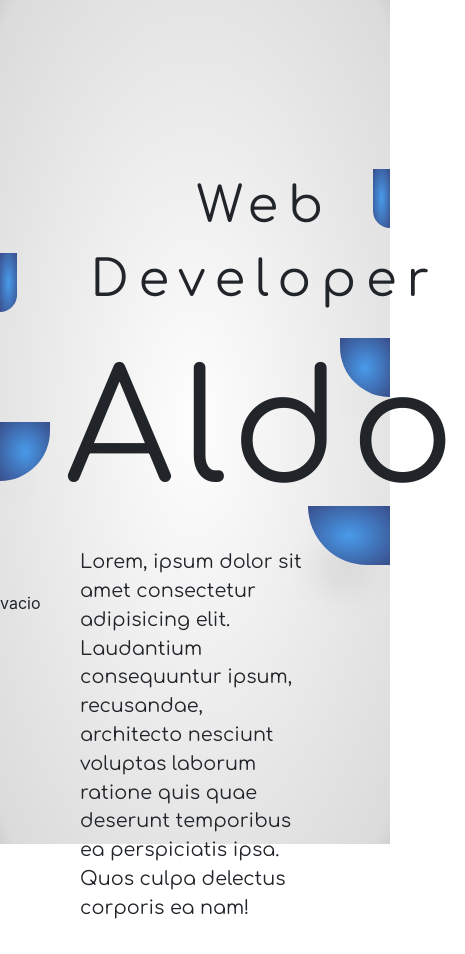
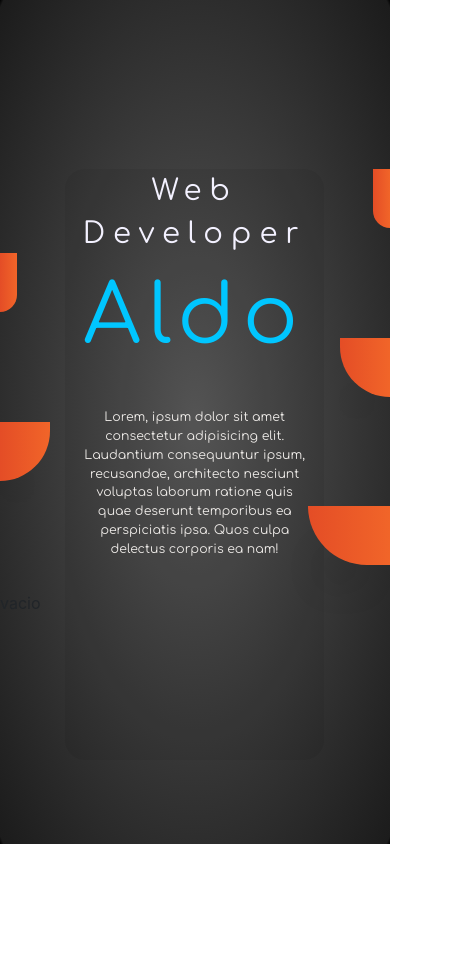
Before and after one commit to aldoj03/personal_website, a plain HTML site: page index.html in a window 390 px wide. Both pictures are taken after a click on the element 381 px from the left and 198 px from the top of the page. Shown: the whole page, 465 px wide, since content can reach past the window. After the commit the page ends 844 px from the top, so only its background shows below. Drawn offline with nearby package versions, Linux system fonts and the light colour scheme; a web font is replaced by a local one.

Commit message:
v.2 boton agrandar añadido

```diff
--- a/index.html
+++ b/index.html
@@ -1,9 +1,6 @@
 <!DOCTYPE html>
 <html lang="en">
   <head>
-
-
-
     <!--       <script src="https://kit.fontawesome.com/d717462f02.js"></script> -->
     <meta charset="UTF-8" />
     <meta name="viewport" content="width=device-width, initial-scale=1.0" />
@@ -17,61 +14,99 @@
       crossorigin="anonymous"
     />
 
+    <link
+      href="https://fonts.googleapis.com/css?family=Bungee+Inline&display=swap"
+      rel="stylesheet"
+    />
 
+    <link
+      href="https://fonts.googleapis.com/css?family=Acme&display=swap"
+      rel="stylesheet"
+    />
+    <link
+      href="https://fonts.googleapis.com/css?family=Catamaran&display=swap"
+      rel="stylesheet"
+    />
+    <link
+      href="https://fonts.googleapis.com/css?family=Comfortaa&display=swap"
+      rel="stylesheet"
+    />
+    <link
+      href="https://fonts.googleapis.com/css?family=Poppins&display=swap"
+      rel="stylesheet"
+    />
+    <link
+      href="https://fonts.googleapis.com/css?family=Nanum+Gothic&display=swap"
+      rel="stylesheet"
+    />
+    <link
+      href="https://fonts.googleapis.com/css?family=Encode+Sans+Expanded&display=swap"
+      rel="stylesheet"
+    />
 
-    <link href="https://fonts.googleapis.com/css?family=Acme&display=swap" rel="stylesheet">
-    <link href="https://fonts.googleapis.com/css?family=Catamaran&display=swap" rel="stylesheet">
-    <link href="https://fonts.googleapis.com/css?family=Comfortaa&display=swap" rel="stylesheet">
-    <link href="https://fonts.googleapis.com/css?family=Poppins&display=swap" rel="stylesheet">
-    <link href="https://fonts.googleapis.com/css?family=Nanum+Gothic&display=swap" rel="stylesheet">
-    <link href="https://fonts.googleapis.com/css?family=Encode+Sans+Expanded&display=swap" rel="stylesheet">
-
-
-
-
+    <script src="https://kit.fontawesome.com/d717462f02.js"></script>
 
     <script
       src="https://code.jquery.com/jquery-3.4.1.min.js"
       integrity="sha256-CSXorXvZcTkaix6Yvo6HppcZGetbYMGWSFlBw8HfCJo="
-  crossorigin="anonymous"></script>
+      crossorigin="anonymous"
+    ></script>
   </head>
   <body>
     <div class="container-fluid">
-
-         <div class="row vacio">
-
-        </div>
+      <div class="row vacio"></div>
 
       <div class="row lleno">
         <div class="container  a offset-2">
-              <div class="row nombre"> Web Developer
-              <span class="nombre">Aldo</span>
+          <div class="row nombre" style="color: rgb(243, 241, 255)">
+            Web Developer
+            <span class="nombre" style="color: #00c6ff">Aldo</span>
           </div>
 
-                <span class="description">Lorem, ipsum dolor sit amet consectetur adipisicing elit. Laudantium consequuntur ipsum, recusandae, architecto nesciunt voluptas laborum ratione quis quae deserunt temporibus ea perspiciatis ipsa. Quos culpa delectus corporis ea nam!</span>
-
+          <span class="description" style="color: #ece9e6"
+            >Lorem, ipsum dolor sit amet consectetur adipisicing elit.
+            Laudantium consequuntur ipsum, recusandae, architecto nesciunt
+            voluptas laborum ratione quis quae deserunt temporibus ea
+            perspiciatis ipsa. Quos culpa delectus corporis ea nam!</span
+          >
         </div>
         <div class="sel col-1 offset-11 pr-0">
-                      <div class="cosa der" ><button class="ver_mas" >Ver mas </button></div>
+          <div class="cosa der">
+            <button class="ver_mas" style="transform: rotateZ(180deg)">
+              <i class="fas fa-angle-right"></i>
+            </button>
+          </div>
         </div>
 
-                  <div class="sel col-1  pl-0" >
-                      <div class="cosa izq"" ><button class="ver_mas" >Ver mas </button></div>
+        <div class="sel col-1  pl-0">
+          <div class="cosa izq">
+            <button class="ver_mas offset-11">
+              <i class="fas fa-angle-right"></i>
+            </button>
+          </div>
         </div>
 
-
-
         <div class="sel col-2 offset-10 pr-0">
-                      <div class="cosa der"><button class="ver_mas" >Ver mas </button></div>
+          <div class="cosa der">
+            <button class="ver_mas" style="transform: rotateZ(180deg)">
+              <i class="fas fa-angle-right"></i>
+            </button>
+          </div>
         </div>
         <div class="sel col-2 pl-0">
-                      <div class="cosa izq"><button class="ver_mas" >Ver mas </button></div>
+          <div class="cosa izq">
+            <button class="ver_mas">
+              <i class="fas fa-angle-right"></i>
+            </button>
+          </div>
         </div>
         <div class="sel col-3 offset-9 pr-0 ">
-                      <div class="cosa der"><button class="ver_mas" >Ver mas </button></div>
+          <div class="cosa der">
+            <button class="ver_mas" style="transform: rotateZ(180deg)">
+              <i class="fas fa-angle-right"></i>
+            </button>
           </div>
-
-
+        </div>
       </div>
       <div class="row vacio">vacio</div>
 
--- a/main.js
+++ b/main.js
@@ -5,13 +5,18 @@ $(document).ready(function() {
         .not($(this).children()) //PRIMERA ANIMACION
         .addClass("blur");
 
-      /*   $('.a').css('filter' , 'blur(2px)'); */
+      $(".a").css("opacity", ".3");
       var that = $(this).children();
-      that.css("width", $(window).width() / 2).css("z-index", "3");
+      that.css("width", $(window).width() / 2 + "px").css("z-index", "3");
 
       setTimeout(function() {
-        if (parseFloat(that.css("width")) == $(window).width() / 2) {
+        if (
+          Math.ceil(parseFloat(that.css("width"))) ==
+          Math.ceil($(window).width() / 2)
+        ) {
           that.css("height", "400%");
+          if ($(window).width() <= 1024) {
+          }
           that.children("button").fadeIn(); //SEGUNDA ANIMACION comprueba si la primera se completó
         }
       }, 1200);
@@ -24,8 +29,7 @@ $(document).ready(function() {
 
       console.log(that, that.parent(), that.parent().parent()); //AGRANDA TODO EL DIVP
 
-
-       that.parent().css("height", "auto");
+      that.parent().css("height", "auto");
       $(".vacio").css("height", "20%");
       that
         .parent()
@@ -35,7 +39,7 @@ $(document).ready(function() {
         .not($(this).children()) //REGRESA AL ESTADO INICIAL
         .removeClass("blur");
       that.css("z-index", "0");
-      $('.a').css("filter", 'blur(0)');
+      $(".a").css("opacity", "1");
     }
   );
 
@@ -43,6 +47,7 @@ $(document).ready(function() {
     //ANIMA AL CLICK
 
     var that = $(this).parent();
+
     $(".vacio").css("height", "0%");
     that.css("width", $(window).width());
     that.css("height", "100%");
@@ -51,7 +56,5 @@ $(document).ready(function() {
       .parent() //AGRANDA TODO EL DIV HASTA SER DEL TAMAÑO DEL BODY
       .parent()
       .css("height", "100%");
-
-
   });
 });
--- a/style.css
+++ b/style.css
@@ -8,12 +8,12 @@ html , body{
 
    /* //TODO:: -------------------CLARO--------------------*/
 
-     background: radial-gradient(ellipse at center, rgba(254,254,254,1) 0%, rgba(219,219,219,1) 96%, rgba(209,209,209,1) 100%);
+  /*    background: radial-gradient(ellipse at center, rgba(254,254,254,1) 0%, rgba(219,219,219,1) 96%, rgba(209,209,209,1) 100%);  */
 
      /* //TODO:: -------------------OSCURO 1 --------------------*/
+
+background: radial-gradient(ellipse at center, rgba(76,76,76,1) 0%, rgba(89,89,89,1) 0%, rgba(29,29,29,1) 97%, rgba(28,28,28,1) 99%, rgba(0,0,0,1) 100%);
    /*
-background: radial-gradient(ellipse at center, rgba(76,76,76,1) 0%, rgba(89,89,89,1) 0%, rgba(29,29,29,1) 97%, rgba(28,28,28,1) 99%, rgba(0,0,0,1) 100%);
-  */ /*
 /* //TODO:: -------------------AZUL --------------------*/ /*
 background: radial-gradient(ellipse at center, rgba(73,155,234,1) 0%, rgba(57,77,138,1) 100%);
 */
@@ -34,7 +34,9 @@ background: radial-gradient(ellipse at center, rgba(73,155,234,1) 0%, rgba(57,77
 
 .cosa{
 
-   background: radial-gradient(ellipse at center, rgba(73,155,234,1) 0%, rgba(57,77,138,1) 100%);
+ /*   background: radial-gradient(ellipse at center, rgba(73,155,234,1) 0%, rgba(57,77,138,1) 100%); */
+   background: linear-gradient(to right, rgb(228, 77, 38), rgb(241, 101, 41));
+   /* background: linear-gradient(to right, #cb2d3e, #ef473a); */
     width: 100%;
      height: 70%;
      box-shadow: -8px 33px 38px -24px rgba(0,0,0,0.39);
@@ -53,8 +55,7 @@ background: radial-gradient(ellipse at center, rgba(73,155,234,1) 0%, rgba(57,77
 }
 
 .izq{
-    -webkit-border-bottom-right-radius: 100px;
-    -moz-border-radius-bottomright: 100px;
+
     border-bottom-right-radius: 100px;
 
 
@@ -62,46 +63,54 @@ background: radial-gradient(ellipse at center, rgba(73,155,234,1) 0%, rgba(57,77
 
 .der{
     float: right;
-    -webkit-border-bottom-left-radius: 100px;
--moz-border-radius-bottomleft: 100px;
 border-bottom-left-radius: 100px;
 
 
 
 }
 .ver_mas{
+    outline: none !important;
     position: absolute;
+    width: 35px;
+    height: 35px;
     display: none;
-    margin: 20px
+    margin: 20px;
+    /*  background: #3a8eef;  */
+   /*  background: linear-gradient(to right, rgb(171, 186, 171) , rgb(255, 255, 255)); */
+   /*  background-image: radial-gradient( circle farthest-corner at 10% 20%,  rgba(242,235,243,1) 0%, rgba(234,241,249,1) 90.1% ); */
+   background-image: radial-gradient(circle, #ffffff, #f2f2f2, #e6e6e6, #d9d9d9, #cdcdcd);
+    border-radius: 50% ;
+    border: 0;
 }
 
 
 
 
-i{
-    position: absolute;
-}
+
 
 .blur{
     filter: blur(10px)
 }
 
 .a{
+    font-size: 90%;
+        text-align: center;
     transition: 1000ms;
     font-weight: 100;
     font-style:normal;
     font-family: 'Comfortaa', cursive;
 position: absolute;
 border-radius: 20px;
-/* background: rgba(0, 0, 0, 0.062); */
+ background: rgba(0, 0, 0, 0.062);
+ /* background: #222632; */
 width: 66.5% !important;
-height: 100%
+height: 70%
 }
 
+
 .nombre{
-    text-align: center;
    /*  font-family: 'Catamaran', sans-serif; */
-    font-size:  310% ;
+    font-size:  360% ;
     float: left;
     letter-spacing: 10px;
     margin: 0 auto;
@@ -115,7 +124,62 @@ height: 100%
 }
 
 .description{
-    margin-top: 30px;
+    position: relative;
     text-align: center;
     font-size: 120%
 }
+
+
+@media (max-width: 930px) {
+    .a {
+     font-size: 90%;
+    }
+
+
+}
+
+@media (max-width: 800px) {
+    .a {
+        font-size: 85%;
+
+    }
+
+    .description{
+        margin-top: 800px
+    }
+
+}
+@media (max-width: 730px) {
+    .a {
+
+        font-size: 75%;
+
+    }
+    .nombre{font-size:360%}
+
+}
+
+@media (max-width: 600px) {
+
+    .nombre {
+        font-size: 340%;
+    }
+
+    .description{top: 30px;}
+}
+
+
+
+@media (max-width: 530px) {
+
+    .a{
+        font-size: 65%
+    }
+    .nombre {
+        font-size: 280%;
+        letter-spacing: 8px;
+
+    }
+
+
+  }
```
Lines whose indentation alone changed are shown as unchanged.
